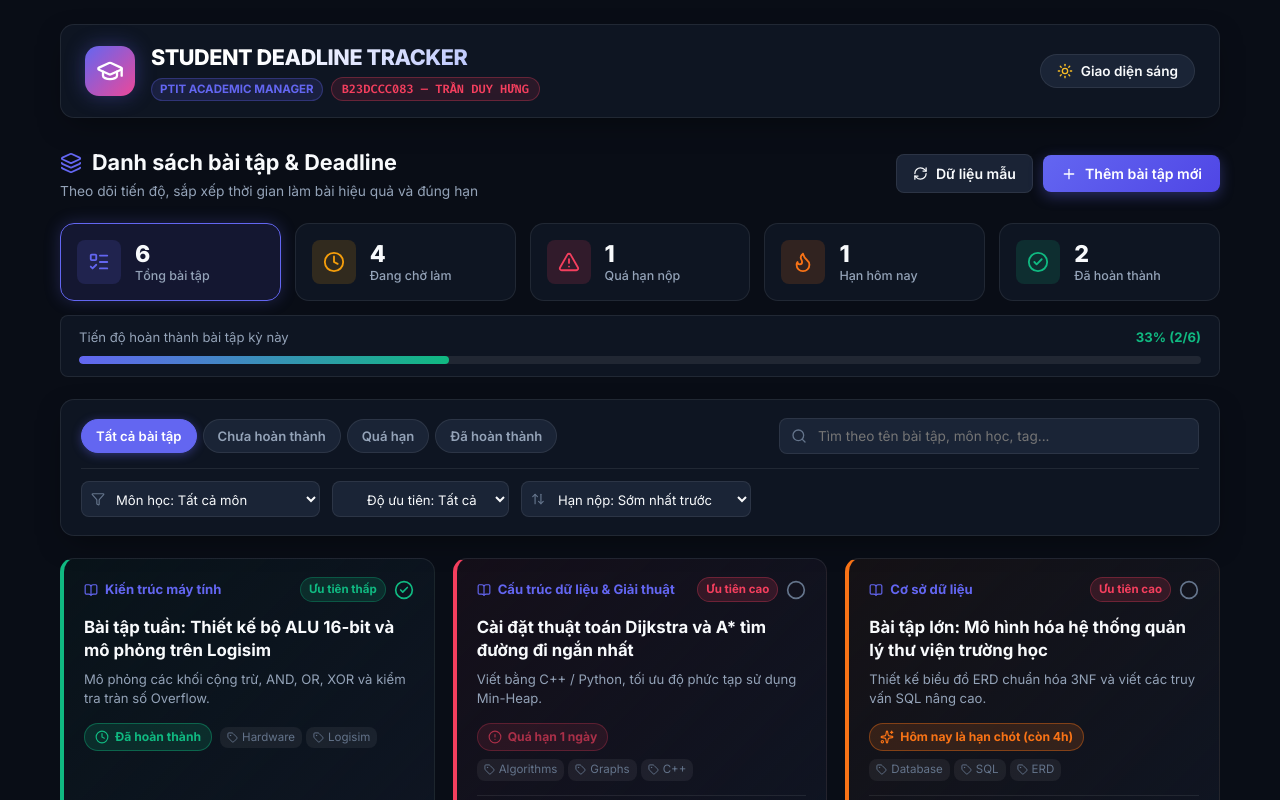
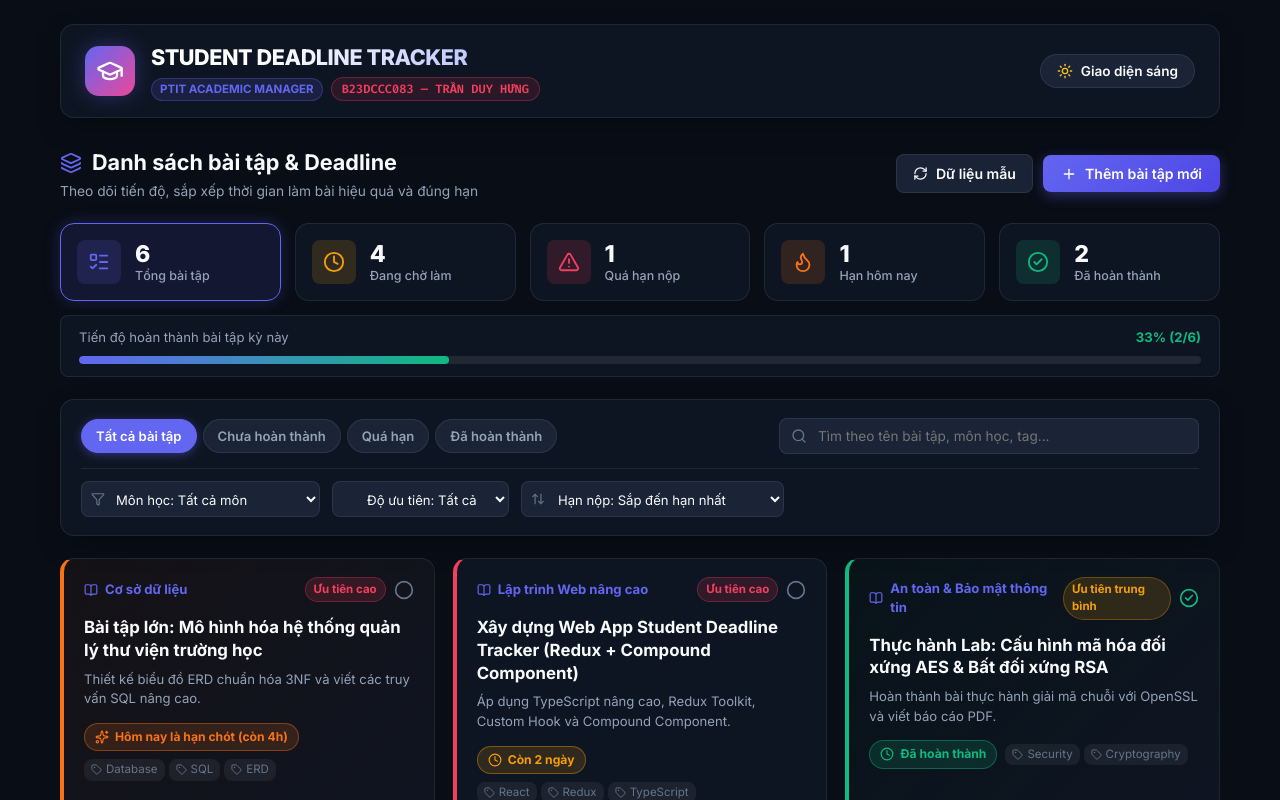
Before and after one commit to HungTran-D23ptit/B23DCCC083_LTWNC_TH01, a React (Vite) app: page / in a window 1280 px wide. Shown: the top 800 px of the page. Built offline with nearby package versions, Linux system fonts and the light colour scheme.

Commit message:
feat(sort): implement smart urgent-first deadline sorting algorithm

```diff
--- a/src/components/common/CompoundFilter.tsx
+++ b/src/components/common/CompoundFilter.tsx
@@ -12,8 +12,10 @@ interface CompoundFilterContextValue {
   availableSubjects: string[];
   selectedPriority: PriorityLevel | 'ALL';
   onPriorityChange: (priority: PriorityLevel | 'ALL') => void;
-  sortBy: 'dueDateAsc' | 'dueDateDesc' | 'priority' | 'title';
-  onSortChange: (sort: 'dueDateAsc' | 'dueDateDesc' | 'priority' | 'title') => void;
+  sortBy: 'urgentFirst' | 'dueDateAsc' | 'dueDateDesc' | 'priority' | 'title';
+  onSortChange: (
+    sort: 'urgentFirst' | 'dueDateAsc' | 'dueDateDesc' | 'priority' | 'title'
+  ) => void;
 }
 
 const CompoundFilterContext = createContext<CompoundFilterContextValue | undefined>(undefined);
@@ -160,13 +162,19 @@ CompoundFilter.SortDropdown = function SortDropdown() {
         value={sortBy}
         onChange={(e) =>
           onSortChange(
-            e.target.value as 'dueDateAsc' | 'dueDateDesc' | 'priority' | 'title'
+            e.target.value as
+              | 'urgentFirst'
+              | 'dueDateAsc'
+              | 'dueDateDesc'
+              | 'priority'
+              | 'title'
           )
         }
         className="filter-select"
       >
-        <option value="dueDateAsc">Hạn nộp: Sớm nhất trước</option>
-        <option value="dueDateDesc">Hạn nộp: Muộn nhất trước</option>
+        <option value="urgentFirst">Hạn nộp: Sắp đến hạn nhất</option>
+        <option value="dueDateAsc">Theo ngày: Cũ nhất → Mới nhất</option>
+        <option value="dueDateDesc">Theo ngày: Mới nhất → Cũ nhất</option>
         <option value="priority">Độ ưu tiên: Cao đến thấp</option>
         <option value="title">Tên bài tập: A → Z</option>
       </select>
--- a/src/features/assignments/AssignmentsTab.tsx
+++ b/src/features/assignments/AssignmentsTab.tsx
@@ -91,6 +91,26 @@ export function AssignmentsTab() {
     }
 
     result.sort((a, b) => {
+      if (sortBy === 'urgentFirst') {
+        const now = Date.now();
+        const diffA = new Date(a.dueDate).getTime() - now;
+        const diffB = new Date(b.dueDate).getTime() - now;
+
+        const isPendingA = diffA >= 0;
+        const isPendingB = diffB >= 0;
+
+        // 1. Chưa quá hạn (sắp đến hạn) xếp trước bài đã quá hạn
+        if (isPendingA && !isPendingB) return -1;
+        if (!isPendingA && isPendingB) return 1;
+
+        // 2. Cùng chưa quá hạn: bài nào hạn gần hơn (diff nhỏ hơn) lên trước
+        if (isPendingA && isPendingB) {
+          return diffA - diffB;
+        }
+
+        // 3. Cùng đã quá hạn: bài nào mới quá hạn gần đây hơn xếp trước
+        return diffB - diffA;
+      }
       if (sortBy === 'dueDateAsc') {
         return new Date(a.dueDate).getTime() - new Date(b.dueDate).getTime();
       }
--- a/src/features/assignments/assignmentsSlice.ts
+++ b/src/features/assignments/assignmentsSlice.ts
@@ -21,7 +21,7 @@ export interface AssignmentsState {
   selectedSubject: string;
   selectedPriority: PriorityLevel | 'ALL';
   searchTerm: string;
-  sortBy: 'dueDateAsc' | 'dueDateDesc' | 'priority' | 'title';
+  sortBy: 'urgentFirst' | 'dueDateAsc' | 'dueDateDesc' | 'priority' | 'title';
 }
 
 const initialState: AssignmentsState = {
@@ -32,7 +32,7 @@ const initialState: AssignmentsState = {
   selectedSubject: 'ALL',
   selectedPriority: 'ALL',
   searchTerm: '',
-  sortBy: 'dueDateAsc',
+  sortBy: 'urgentFirst',
 };
 
 export const fetchAssignments = createAsyncThunk(
@@ -109,7 +109,9 @@ export const assignmentsSlice = createSlice({
 
     setSortBy: (
       state,
-      action: PayloadAction<'dueDateAsc' | 'dueDateDesc' | 'priority' | 'title'>
+      action: PayloadAction<
+        'urgentFirst' | 'dueDateAsc' | 'dueDateDesc' | 'priority' | 'title'
+      >
     ) => {
       state.sortBy = action.payload;
     },
```
